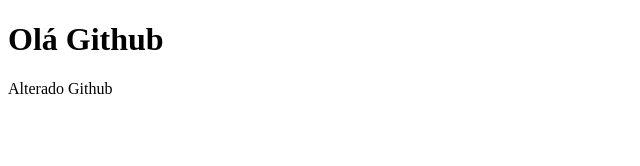
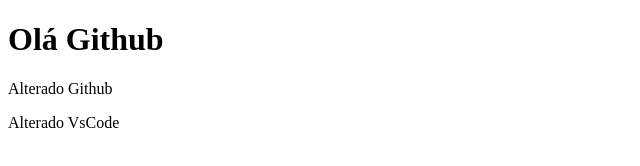
Before and after one commit to ezequielkruz/GitHub-vccode, a plain HTML site: page index.html in a window 1280 px wide. Shown: the whole page, without its empty margins (0-640 px from the left). Drawn offline with Linux system fonts and the light colour scheme.

Commit message:
refactor: alter index.html

```diff
--- a/index.html
+++ b/index.html
@@ -6,5 +6,6 @@
     <body>
         <h1> Olá Github </h1>
         <p> Alterado Github</p>
+        <p>Alterado VsCode</p>
     </body>
 </html>
```
